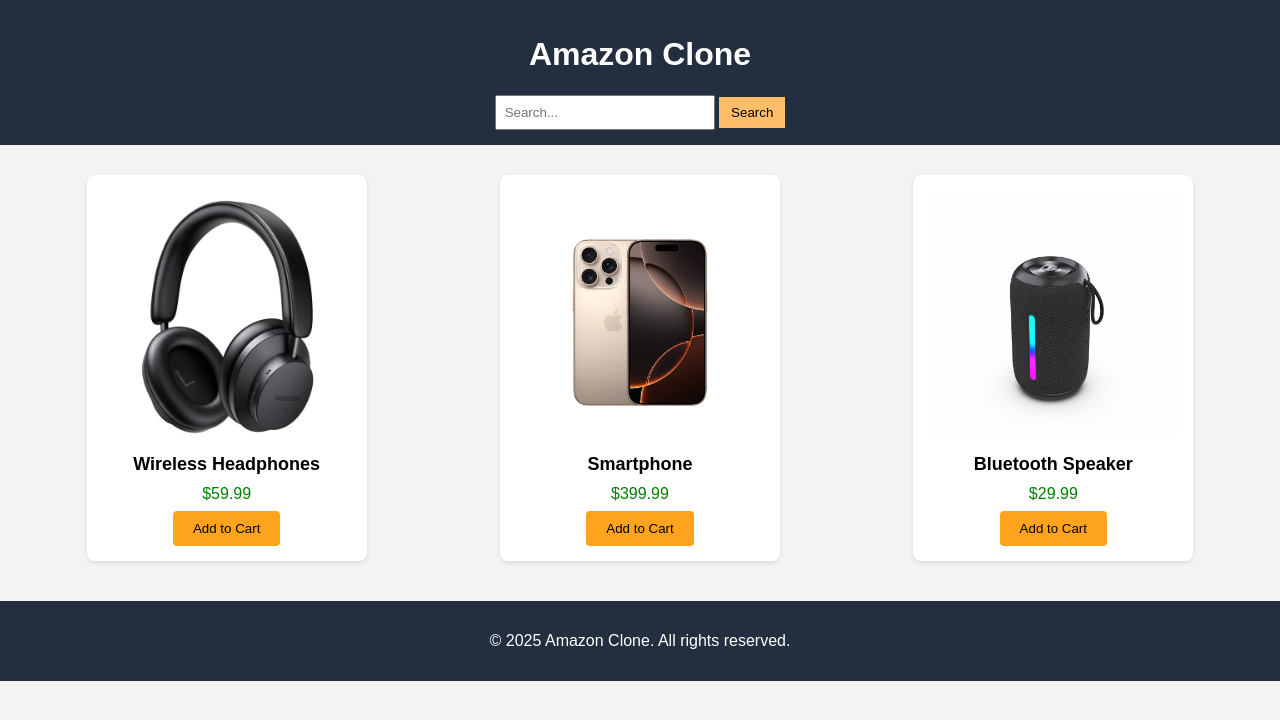
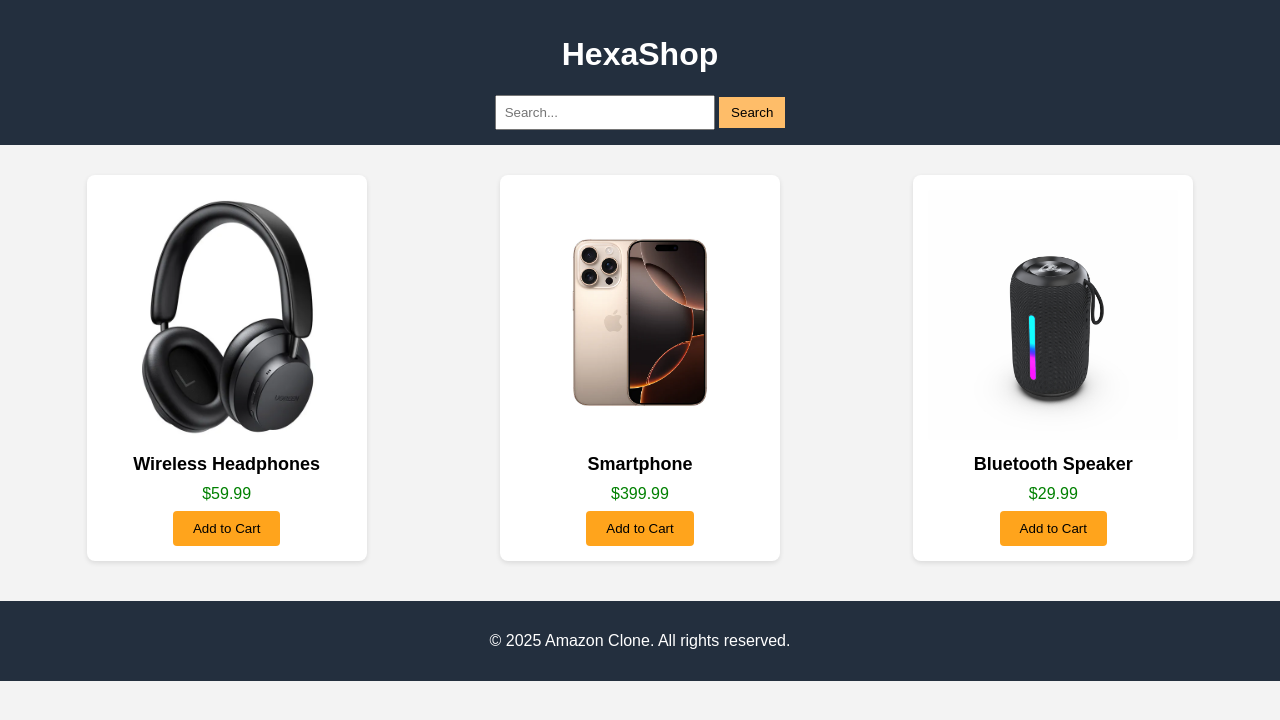
Before and after one commit to shivs3v2/Amazon, a plain HTML site: page index.html in a window 1280 px wide. Drawn offline with Linux system fonts and the light colour scheme.

Commit message:
Update brand Name 2

```diff
--- a/index.html
+++ b/index.html
@@ -9,7 +9,7 @@
 <body>
 
   <header>
-    <h1>Amazon Clone</h1>
+    <h1>HexaShop</h1>
     <input type="text" placeholder="Search...">
     <button>Search</button>
   </header>
```
